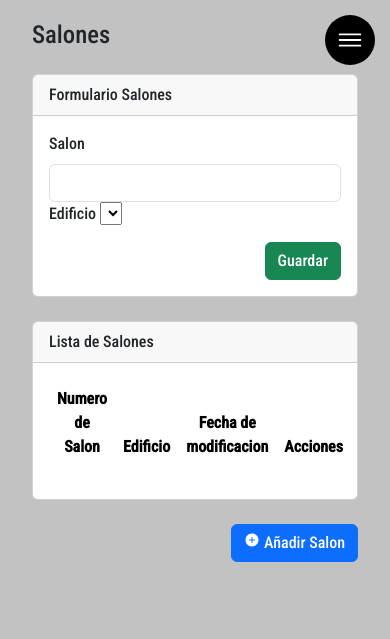
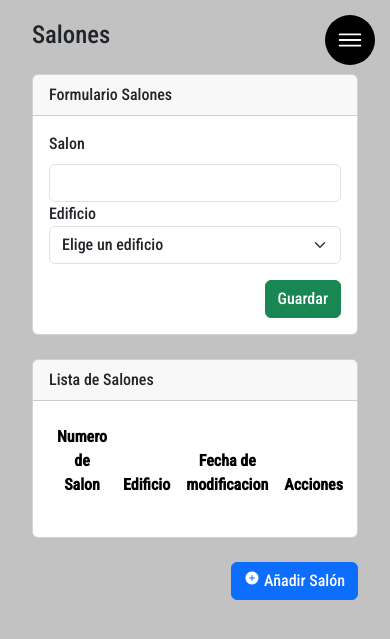
Before and after one commit to VibrantRax/prueba, a Flask app: page /salones in a window 390 px wide, after a click on "Añadir Salón". Shown: the top 639 px of the page. Run offline with Flask 3, Linux system fonts and the light colour scheme; data that the repository does not hold is empty.

Commit message:
Add files via upload

```diff
--- a/app.py
+++ b/app.py
@@ -33,7 +33,7 @@ class SalonesMySQL:
         try:
             cone = ConexionMySQL.cconexion()
             cursor = cone.cursor()
-            cursor.execute("SELECT salon.SalonID, edificio.EdificioNombre, salon.SalonFechaModificacion FROM salon INNER JOIN edificio ON salon.EdificioID = edificio.EdificioID WHERE salon.SalonStatus = 'AC'")
+            cursor.execute("SELECT salon.SalonID, edificio.EdificioNombre, edificio.EdificioID, salon.SalonFechaModificacion FROM salon INNER JOIN edificio ON salon.EdificioID = edificio.EdificioID WHERE salon.SalonStatus = 'AC'")
             miResultado = cursor.fetchall()
             cone.commit()
             return miResultado
--- a/templates/salones.html
+++ b/templates/salones.html
@@ -133,11 +133,12 @@
                                 <div class="row mb-3">
                                     <div class="col-md-6 col-sm-12">
                                         <label for="salon" class="form-label">Salon</label>
-                                        <input type="number" id="salon" name="salon" class="form-control" required>
+                                        <input type="number" id="salon" name="salon" min="1000" max="9999" class="form-control"  required>
                                     </div>
                                     <div class="col-md-6 col-sm-12">
                                         <label for="edificio"> Edificio</label>
-                                        <select id="edificio" name="edificio" required>
+                                        <select class="form-select" id="edificio" name="edificio" required>
+                                            <option selected>Elige un edificio</option>
                                             {% for edificio in edificios %}
                                                 <option value="{{ edificio[0] }}">{{ edificio[1] }}</option>
                                             {% endfor %}
@@ -182,16 +183,16 @@
                                     {% for salon in salones %}
                                         <td class="text-center">{{ salon[0] }}</td>
                                         <td class="text-center">{{ salon[1] }}</td>
-                                        <td class="text-center">{{ salon[2].strftime('%d/%m/%Y') }}</td>
+                                        <td class="text-center">{{ salon[3].strftime('%d/%m/%Y') }}</td>
                                         <td class="text-center">
                                             <button class="btn btn-warning btn-sm" data-bs-toggle="modal" data-bs-target="#editModal"
-                                                        data-id="{{ salon[0] }}" data-salon="{{ salon[1] }}">
+                                                        data-id="{{ salon[0] }}" data-edificio="{{ salon[2] }}">
                                                         <ion-icon name="create"></ion-icon> Modificar
                                                 </button>
-                                                <button class="btn btn-danger btn-sm" data-bs-toggle="modal" data-bs-target="#eliminarModal"
-                                                        data-id="{{ salon[0] }}" data-salon="{{ salon[1] }}">
-                                                        <ion-icon name="trash"></ion-icon> Eliminar
-                                                </button>
+                                            <button class="btn btn-danger btn-sm" data-bs-toggle="modal" data-bs-target="#eliminarModal"
+                                                    data-id="{{ salon[0] }}" data-salon="{{ salon[1] }}">
+                                                    <ion-icon name="trash"></ion-icon> Eliminar
+                                            </button>
                                         </td>
                                     {% endfor %}
                                 </tbody>
@@ -202,7 +203,7 @@
                 <div class="col-md-12 d-flex justify-content-between align-items-center mb-3">
                     <div></div>
                     <button class="btn btn-primary" type="button" data-bs-toggle="collapse" data-bs-target="#formSalones" aria-expanded="false" aria-controls="formSalones">
-                        <ion-icon name="add-circle"></ion-icon> Añadir Salon
+                        <ion-icon name="add-circle"></ion-icon> Añadir Salón
                     </button>
                 </div>
             </div>
@@ -214,6 +215,97 @@
         <ion-icon name="close-outline"></ion-icon>
     </div>
 
+    <!-- Modal editar -->
+    <div class="modal fade" id="editModal" tabindex="-1" aria-labelledby="editModalLabel" aria-hidden="true">
+        <div class="modal-dialog">
+            <div class="modal-content">
+                <div class="modal-header">
+                    <h5 class="modal-title" id="editModalLabel">Modificar</h5>
+                    <button type="button" class="btn-close" data-bs-dismiss="modal" aria-label="Close"></button>
+                </div>
+                <div class="modal-body">
+                    <form method="POST">
+                        <div class="row mb-3">
+                            <div class="col-md-6">
+                                <label for="id" class="form-label">ID</label>
+                                <input type="text" id="id" name="id" class="form-control" readonly>
+                            </div>
+                            <div class="col-md-6 col-sm-12">
+                                <label for="edificioSelect"> Edificio</label>
+                                <select class="form-select" id="edificioSelect" name="edificioSelect" required>
+                                    {% for edificio in edificios %}
+                                        <option value="{{ edificio[0] }}">{{ edificio[1] }}</option>
+                                    {% endfor %}
+                                </select>
+                            </div>
+                        </div>
+                        <div class="d-flex justify-content-end">
+                            <div class="btn-group" role="group" aria-label="Basic mixed styles example">
+                                <button type="submit" name="modificar" class="btn btn-warning">Modificar</button>
+                            </div>
+                        </div>
+                    </form>
+                </div>
+            </div>
+        </div>
+    </div>
+
+    <!-- Modal eliminar -->
+    <div class="modal fade" id="eliminarModal" tabindex="-1" aria-labelledby="eliminarModalLabel" aria-hidden="true">
+        <div class="modal-dialog">
+            <div class="modal-content">
+                <div class="modal-header">
+                    <h5 class="modal-title" id="eliminarModalLabel">Eliminar</h5>
+                </div>
+                <div class="modal-body">
+                    <form method="POST">
+                        <div class="col-md-12">
+                            <h5>¿Estás seguro de querer eliminar el salon?</h5>
+                        </div>
+                        <div class="row mb-3">
+                            <div class="col-md-4">
+                                <label class="form-label">Con ID:</label>
+                                <input type="text" id="id" name="id" class="form-control" readonly>
+                            </div>
+                            <div class="col-md-8">
+                                <label class="form-label">Nombre:</label>
+                                <input type="text" id="materia" name="materia" class="form-control" readonly>
+                            </div>
+                        </div>
+                        <div class="d-flex justify-content-end">
+                            <div class="btn-group" role="group" aria-label="Basic mixed styles example">
+                                <button type="submit" name="eliminar" class="btn btn-danger"> Eliminar</button>
+                                <button type="button" class="btn btn-success" data-bs-dismiss="modal" aria-label="Close"> Cancelar</button>
+                            </div>
+                        </div>
+                    </form>
+                </div>
+            </div>
+        </div>
+    </div>
+
+
+
     <script src="{{ url_for('static', filename='js/scripts.js') }}"></script>
+    <script>
+
+        // Capturar el evento cuando se abre el modal de edición
+        var editModal = document.getElementById('editModal');
+        editModal.addEventListener('show.bs.modal', function (event) {
+            // Botón que disparó el modal
+            var button = event.relatedTarget;
+
+            // Extraer la información de los atributos data-* del botón
+            var id = button.getAttribute('data-id');
+            var edificio = button.getAttribute('data-edificio');
+
+            // Rellenar el formulario dentro del modal con los datos correspondientes
+            var modalId = editModal.querySelector('#id');
+            var select = document.getElementById('edificioSelect');
+
+            modalId.value = id;
+            select.value = edificio;
+        });
+    </script>
 </body>
 </html>
```
